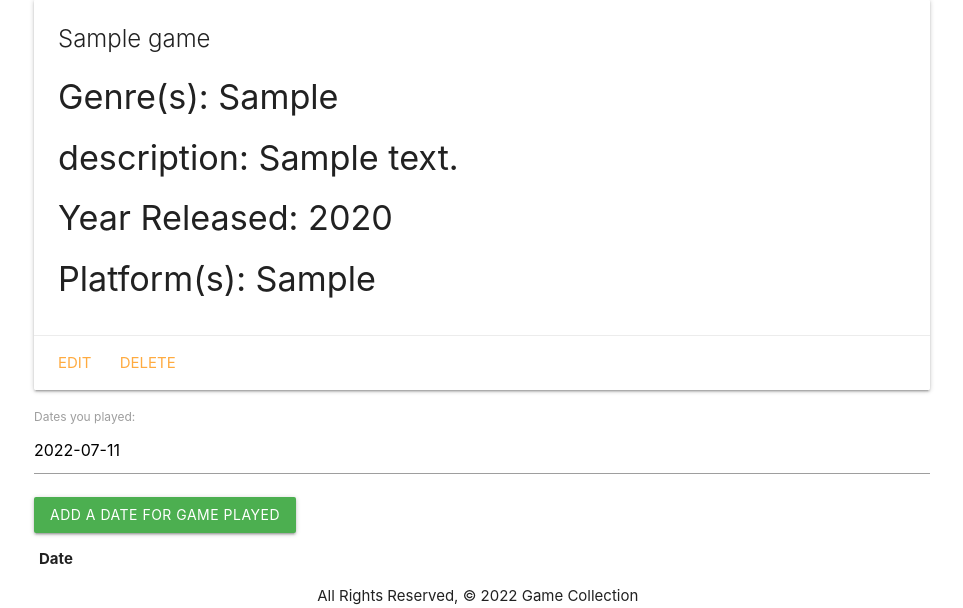
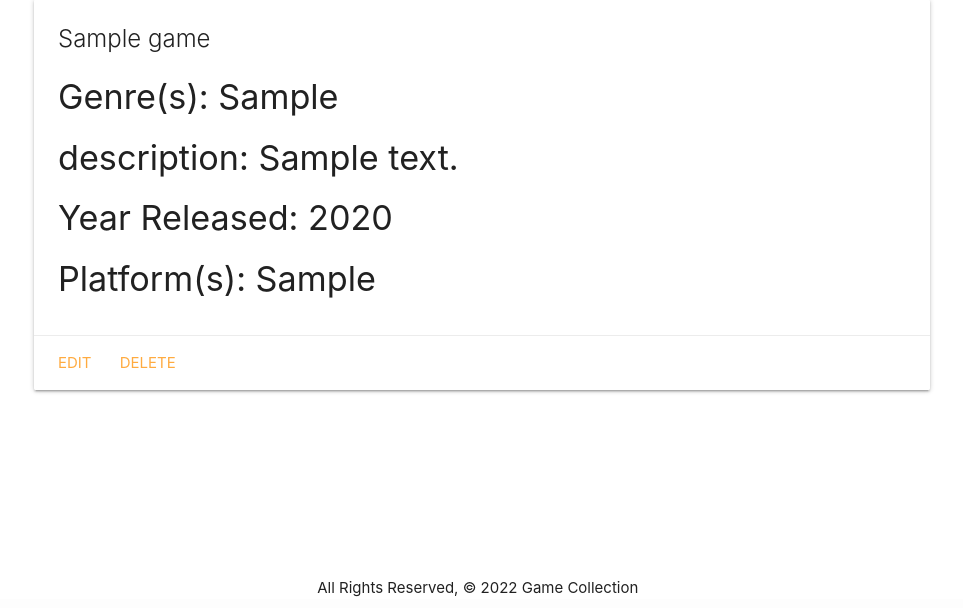
Before and after one commit to Kemd/Django-Collections-4, a Django app: page /games/1/ in a window 1280 px wide. Shown: the part 201-809 px from the top of the page, without its empty margins (158-1121 px from the left). Run offline with Django 4.2, Linux system fonts and the light colour scheme; tables that the repository leaves empty hold one stand-in row (values such as "Sample post"); lists and menus that the app fills with data are empty.

Commit message:
Revert "adds detail url and register app on admin"
This reverts commit ef1176606311606ef15fb477acbe58573b3323f1.

 undo last commit

```diff
--- a/main_app/admin.py
+++ b/main_app/admin.py
@@ -1,6 +1,5 @@
 from django.contrib import admin
-from .models import Game, PlayDate
+from .models import Game
 
 # Register your models here.
 admin.site.register(Game)
-admin.site.register(PlayDate)
--- a/main_app/forms.py
+++ /dev/null
@@ -1,7 +0,0 @@
-from django.forms import ModelForm
-from .models import PlayDate
-
-class PlayDateForm(ModelForm):
-    class Meta:
-        model = PlayDate
-        fields = ['date']
--- a/main_app/models.py
+++ b/main_app/models.py
@@ -3,7 +3,6 @@
 from django.urls import reverse
 
 # Create your models here.
-# Game model
 class Game(models.Model):
     name = models.CharField(max_length=100)
     year = models.IntegerField()
@@ -16,16 +15,3 @@
 
     def get_absolute_url(self):
         return reverse('detail', kwargs={'game_id': self.id})
-
-
-# Play date
-class PlayDate(models.Model):
-    date = models.DateField('Dates you played')
-
-    game = models.ForeignKey(Game, on_delete=models.CASCADE)
-
-    def __str__(self):
-        return f"Played on {self.date}"
-
-    class Meta:
-        ordering = ['-date']
--- a/main_app/templates/base.html
+++ b/main_app/templates/base.html
@@ -15,7 +15,6 @@
     <link
       rel="stylesheet"
       href="https://cdnjs.cloudflare.com/ajax/libs/materialize/1.0.0/css/materialize.min.css"/>
-      <script src="https://cdnjs.cloudflare.com/ajax/libs/materialize/1.0.0/js/materialize.min.js"></script>
       <!-- static css  -->
     <link rel="stylesheet" type="text/css" href="{% static 'css/styles.css' %}" />
   </head>
--- a/main_app/templates/games/detail.html
+++ b/main_app/templates/games/detail.html
@@ -33,37 +33,4 @@
     <a href="{% url 'games_delete' game.id %}">Delete</a>
   </div>
 </div>
-<!-- Date  -->
-<div class="col s6">
-  <form action="{% url 'add_playdate' game.id %}" method="POST">
-    {% csrf_token %} {{ playdate_form.as_p }}
-    <input type="submit" value="Add a date for game played" class="btn green">
-  </form>
-  <table class="striped">
-    <thead>
-      <tr>
-        <th>Date</th>
-      </tr>
-    </thead>
-    <tbody>
-      {% for date in game.date_set.all %}
-      <tr>
-        <td>{{date.date}}</td>
-      </tr>
-      {% endfor %}
-    </tbody>
-  </table>
-</div>
-</div>
-
-
-<script>
-  var dateEl = document.getElementById('id_date');
-  M.Datepicker.init(dateEl, {
-    format: 'yyyy-mm-dd',
-    defaultDate: new Date(),
-    setDefaultDate: true,
-    autoClose: true
-  });
-</script>
 {% endblock %}
--- a/main_app/urls.py
+++ b/main_app/urls.py
@@ -13,5 +13,4 @@
     # route for updating/deleting
     path('games/<int:pk>/update/', views.GameUpdate.as_view(), name='games_update'),
     path('games/<int:pk>/delete/', views.GameDelete.as_view(), name='games_delete'),
-    path('games/<int:game_id>/add_playdate/', views.add_playdate, name='add_playdate'),
 ]
--- a/main_app/views.py
+++ b/main_app/views.py
@@ -1,7 +1,6 @@
-from django.shortcuts import render, redirect
+from django.shortcuts import render
 from django.http import HttpResponse
-from .models import Game, PlayDate
-from .forms import PlayDateForm
+from .models import Game
 from django.views.generic.edit import CreateView, UpdateView, DeleteView
 
 
@@ -35,17 +34,7 @@
 # game detail page
 def games_detail(request, game_id):
     game = Game.objects.get(id = game_id)
-    playdate_form = PlayDateForm()
-    return render(request, 'games/detail.html', { 'game': game, 'playdate_form': playdate_form })
-
-# date route url
-def add_playdate(request, game_id):
-    form = PlayDateForm(request.POST)
-    if form.is_valid():
-        new_playdate = form.save(commit=False)
-        new_playdate.game_id = game_id
-        new_playdate.save()
-    return redirect('detail', game_id=game_id)
+    return render(request, 'games/detail.html', { 'game': game})
 
 # add a game page
 class GameCreate(CreateView):
```
Also changed, not shown: main_app/migrations/0002_playdate.py (deleted), main_app/migrations/0003_alter_playdate_options_playdate_date.py (deleted).
